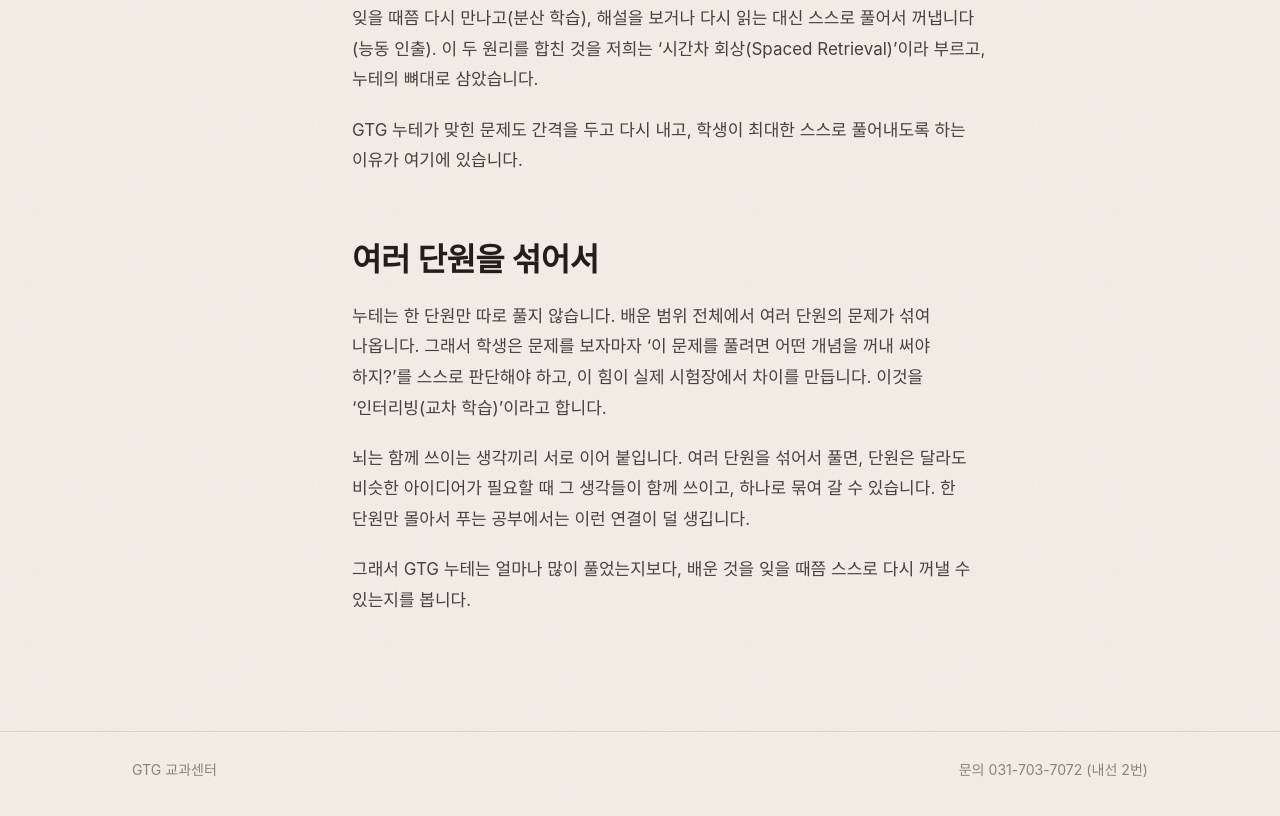
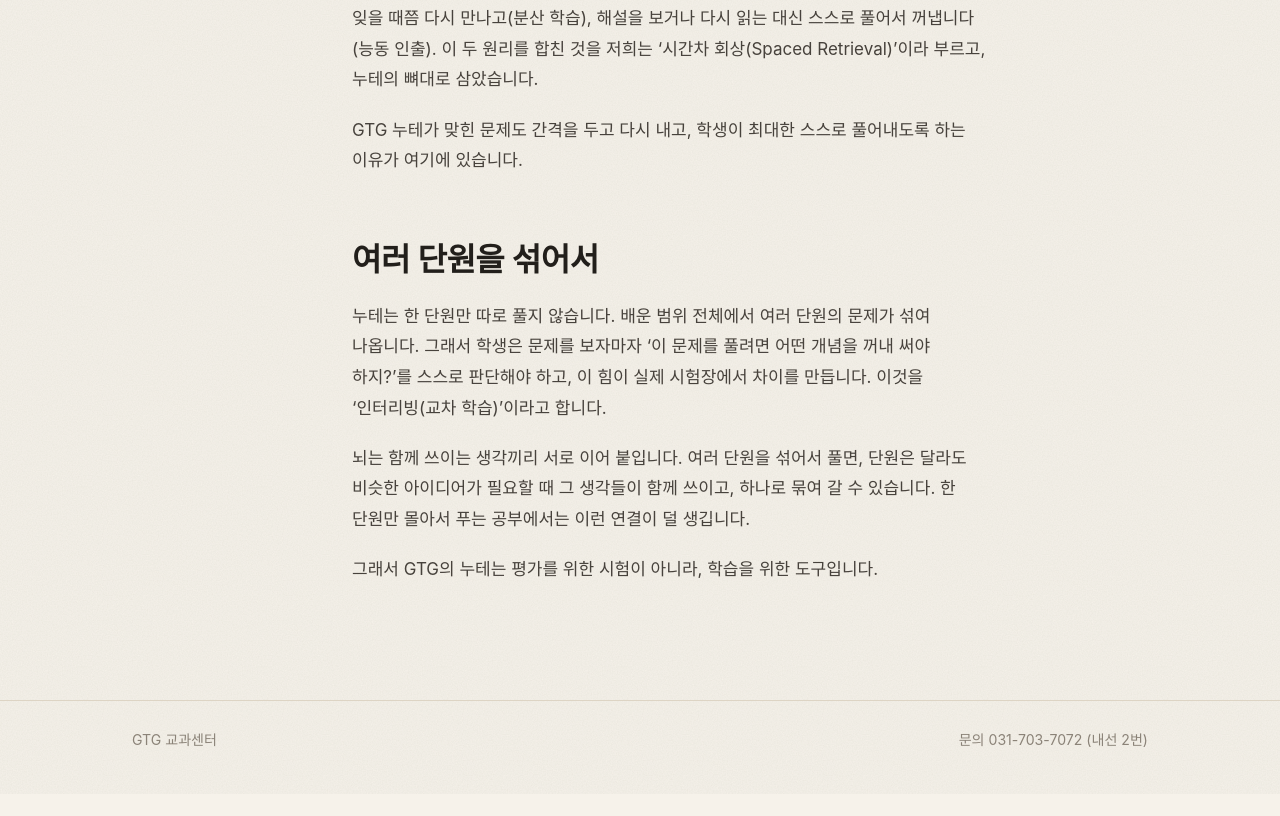
Before and after one commit to gtgmath/gtgmath.github.io, a plain HTML site: page science.html in a window 1280 px wide. Shown: the part 1842-2658 px from the top of the page. After the commit the page ends 2636 px from the top, so only its background shows below. Drawn offline with Linux system fonts and the light colour scheme; a web font is replaced by a local one.

Commit message:
기억의 과학: 마무리 문장을 '평가가 아닌 학습 도구'로 교체
Co-Authored-By: Claude Opus 5.5 <noreply@anthropic.com>

```diff
--- a/science.html
+++ b/science.html
@@ -74,7 +74,7 @@
       <p>누테는 한 단원만 따로 풀지 않습니다. 배운 범위 전체에서 여러 단원의 문제가 섞여 나옵니다. 그래서 학생은 문제를 보자마자 ‘이 문제를 풀려면 어떤 개념을 꺼내 써야 하지?’를 스스로 판단해야 하고, 이 힘이 실제 시험장에서 차이를 만듭니다. 이것을 ‘인터리빙(교차 학습)’이라고 합니다.</p>
       <p>뇌는 함께 쓰이는 생각끼리 서로 이어 붙입니다. 여러 단원을 섞어서 풀면, 단원은 달라도 비슷한 아이디어가 필요할 때 그 생각들이 함께 쓰이고, 하나로 묶여 갈 수 있습니다. 한 단원만 몰아서 푸는 공부에서는 이런 연결이 덜 생깁니다.</p>
 
-      <p>그래서 GTG 누테는 얼마나 많이 풀었는지보다, 배운 것을 잊을 때쯤 스스로 다시 꺼낼 수 있는지를 봅니다.</p>
+      <p>그래서 GTG의 누테는 평가를 위한 시험이 아니라, 학습을 위한 도구입니다.</p>
     </article>
   </main>
 
```
